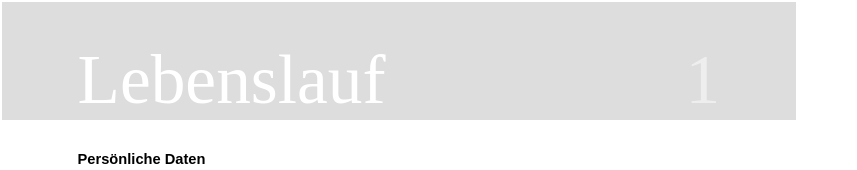
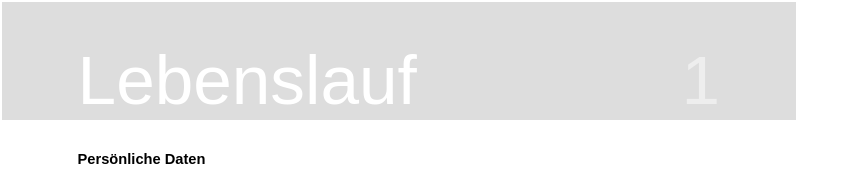
Before and after one commit to AThKORU/Lebenslauf, a plain HTML site: page index.html in a window 1280 px wide. Shown: the top 170 px of the page, without its empty margins (0-857 px from the left). Drawn offline with Linux system fonts and the light colour scheme.

Commit message:
Font zu Arial wechseln

```diff
--- a/index.html
+++ b/index.html
@@ -25,7 +25,7 @@
             padding-left: 2cm;
             padding-right: 2cm;
             padding-bottom: 0cm;
-            font-family: 'Amiri';
+            font-family: 'Arial';
             font-weight: normal;
             font-size: 52pt;
             color: white;
```
